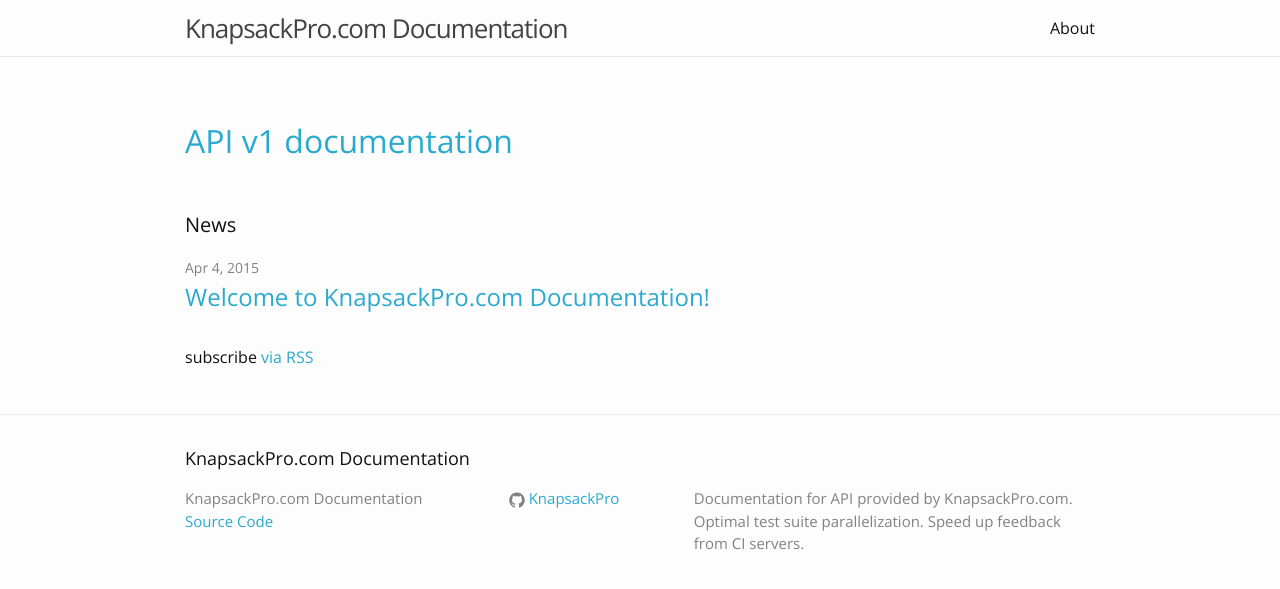
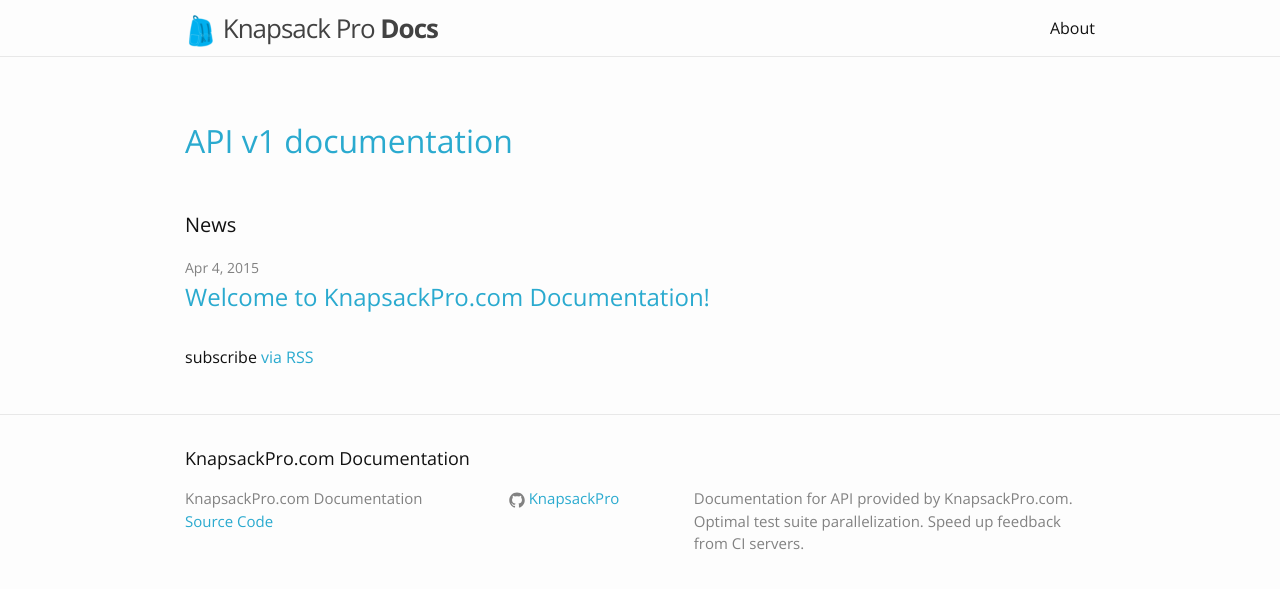
Before and after one commit to KnapsackPro/docs.knapsackpro.com, a Jekyll site: the page built from index.html, in a window 1280 px wide. Shown: the top 589 px of the page. Built offline with Jekyll 4.4.1, drawn with Linux system fonts in a browser that asks for light colours.

Commit message:
Add logo image

```diff
--- a/_includes/header.html
+++ b/_includes/header.html
@@ -2,7 +2,10 @@
 
   <div class="wrapper">
 
-    <a class="site-title" href="{{ site.baseurl }}/">{{ site.title }}</a>
+    <a class="site-title" href="{{ site.baseurl }}/">
+      <img src="/images/logo.png" alt="Knapsack Pro Documentation" width="32" height="32">
+      Knapsack Pro <strong>Docs</strong>
+    </a>
 
     <nav class="site-nav">
       <a href="#" class="menu-icon">
```
Also changed, not shown: images/logo.png (added).
